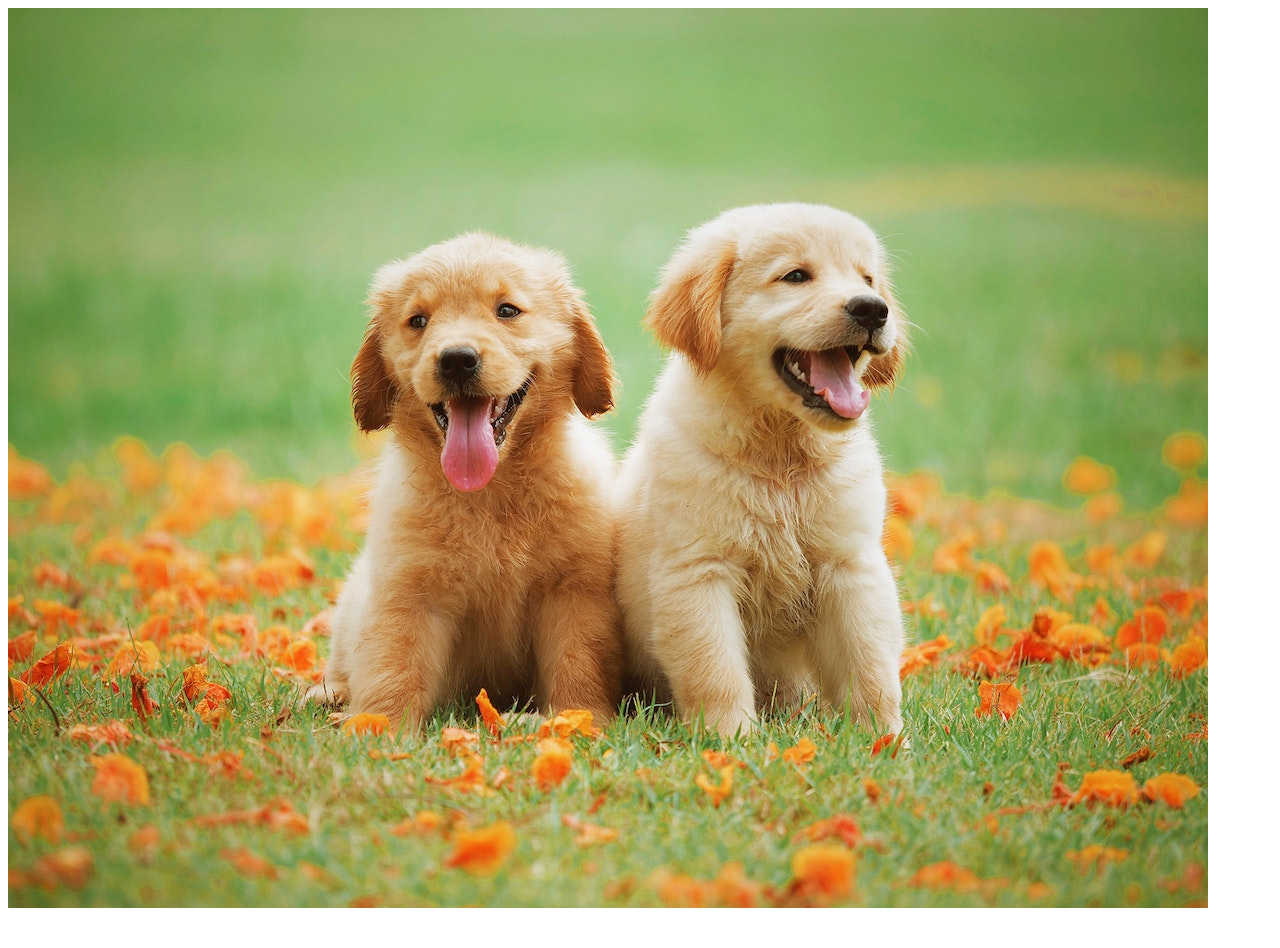
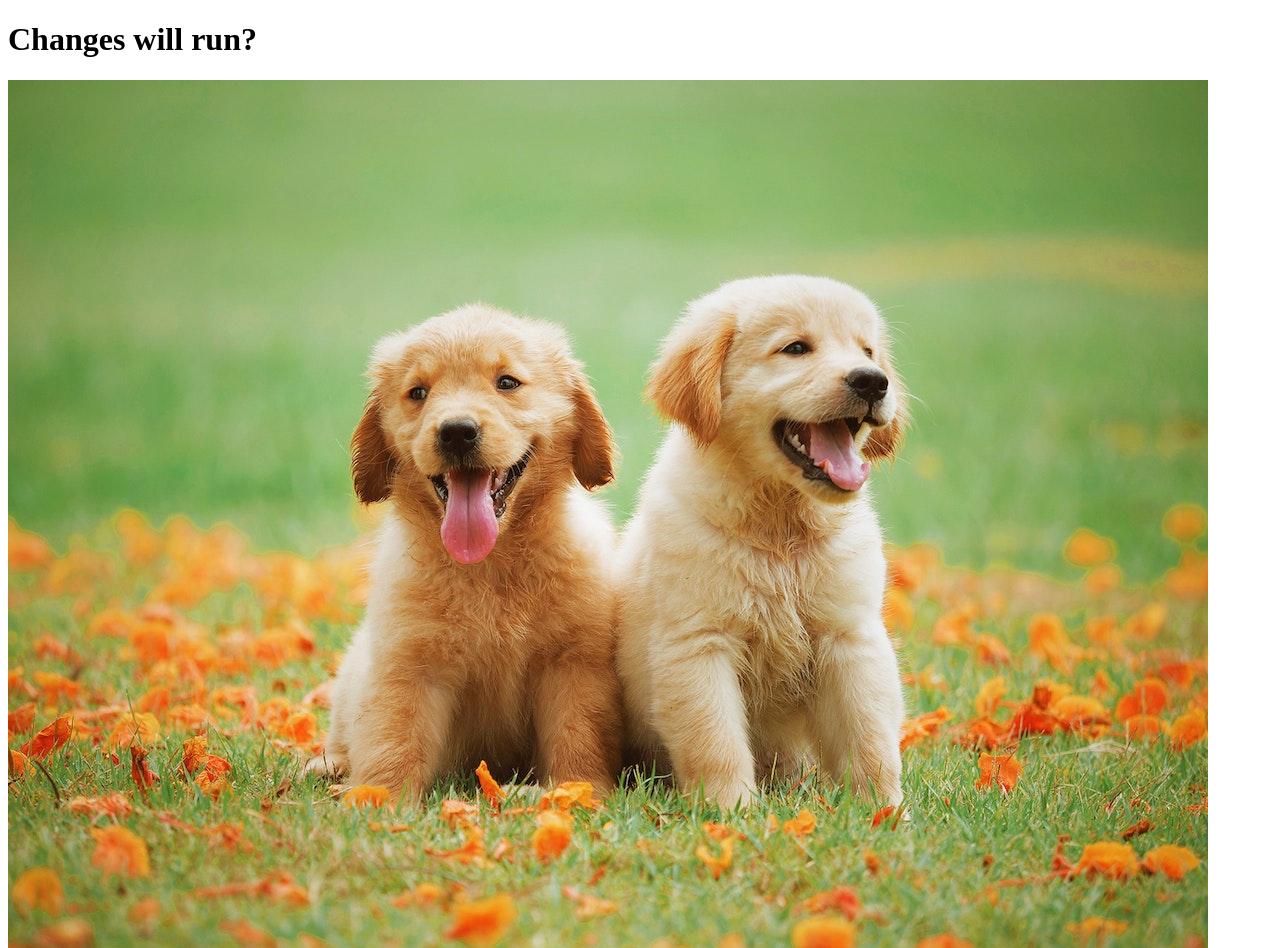
Before and after one commit to GersonMenezes/Web_Learning_Developer_Mozila.github.io, a plain HTML site: page index.html in a window 1280 px wide. Shown: the top 948 px of the page. Before the commit the page ends 920 px from the top, so only its background shows below. Drawn offline with Linux system fonts and the light colour scheme.

Commit message:
Second commit

```diff
--- a/index.html
+++ b/index.html
@@ -6,6 +6,7 @@
     <title>My dick page</title>
   </head>
   <body>
+    <h1>Changes will run?</h1>
     <img src="images/dog.jpg" alt="Two happy dogs" />
   </body>
 </html>
```
